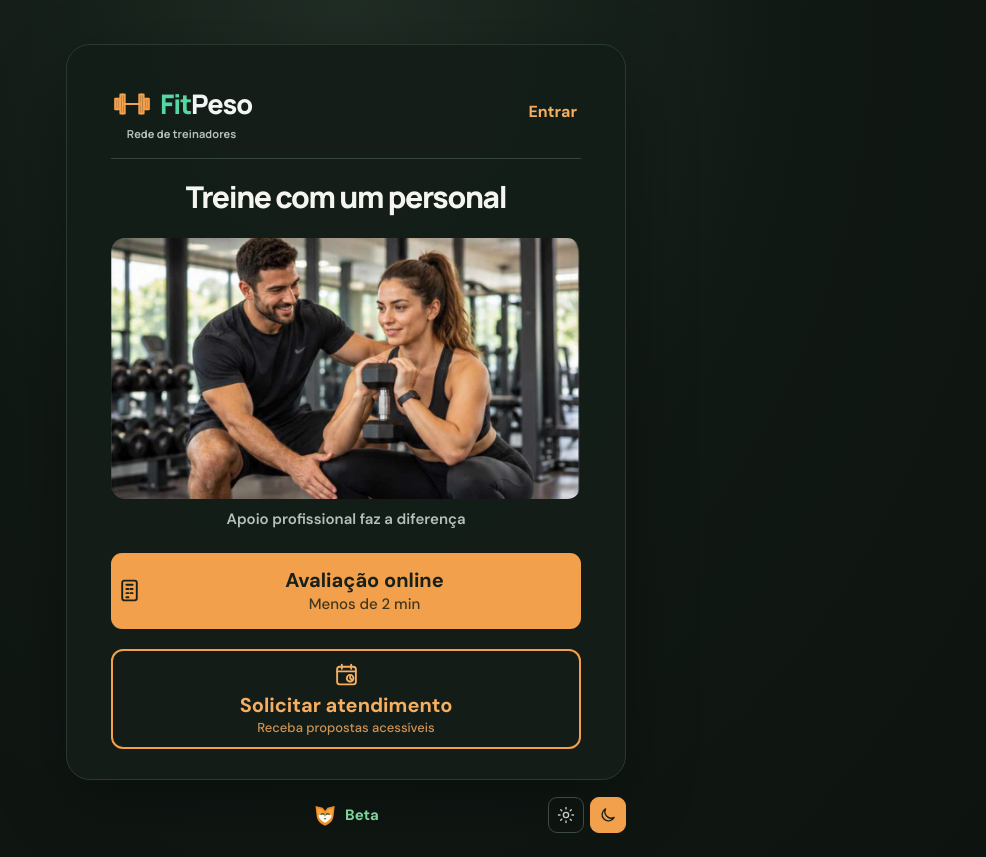
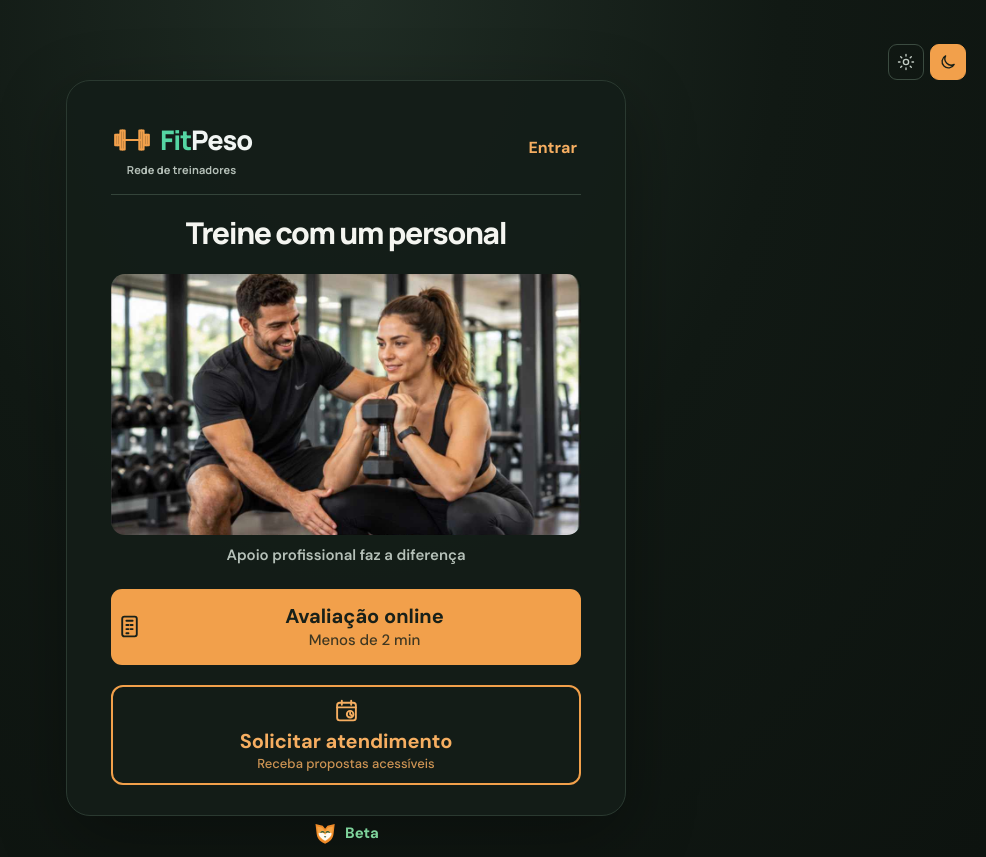
Before and after one commit to albertoapr/calculadoraimc, a Vue app: page / in a window 1280 px wide. Shown: the whole page, without its empty margins (294-1280 px from the left). Built offline with nearby package versions, Linux system fonts and the light colour scheme.

Commit message:
Move botões de tema claro e escuro do rodapé para o canto superior direito

```diff
--- a/src/App.vue
+++ b/src/App.vue
@@ -1701,6 +1701,14 @@ async function sendResult() {
 
 <template>
   <main class="page-shell">
+    <div class="theme-switch theme-switch-top" role="group" aria-label="Aparência do aplicativo">
+      <button type="button" class="theme-icon-button" aria-label="Tema claro" title="Claro" :class="{ active: theme === 'light' }" :aria-pressed="theme === 'light'" @click="theme = 'light'">
+        <svg viewBox="0 0 24 24" aria-hidden="true"><circle cx="12" cy="12" r="3.5"/><path d="M12 2v2m0 16v2M4.93 4.93l1.42 1.42m11.3 11.3 1.42 1.42M2 12h2m16 0h2M4.93 19.07l1.42-1.42m11.3-11.3 1.42-1.42"/></svg>
+      </button>
+      <button type="button" class="theme-icon-button" aria-label="Tema escuro" title="Escuro" :class="{ active: theme === 'dark' }" :aria-pressed="theme === 'dark'" @click="theme = 'dark'">
+        <svg viewBox="0 0 24 24" aria-hidden="true"><path d="M20.2 15.2A8.5 8.5 0 0 1 8.8 3.8 8.5 8.5 0 1 0 20.2 15.2Z"/></svg>
+      </button>
+    </div>
     <section v-if="showTrainerSignup" class="calculator" aria-labelledby="page-title">
       <header class="hero">
         <div class="brand" aria-label="FitPeso — Rede de treinadores">
@@ -2288,14 +2296,7 @@ async function sendResult() {
     <footer>
       <div class="footer-bar">
         <div class="footer-brand"><img :src="foxMark" alt=""><a href="https://wa.me/5521987741518?text=Ol%C3%A1%2C%20sou%20personal.%20Me%20interessei%20pelo%20fitpeso%2C%20como%20funciona%20%3F" target="_blank" rel="noopener noreferrer">Beta</a></div>
-        <div class="theme-switch" role="group" aria-label="Aparência do aplicativo">
-          <button type="button" class="theme-icon-button" aria-label="Tema claro" title="Claro" :class="{ active: theme === 'light' }" :aria-pressed="theme === 'light'" @click="theme = 'light'">
-            <svg viewBox="0 0 24 24" aria-hidden="true"><circle cx="12" cy="12" r="3.5"/><path d="M12 2v2m0 16v2M4.93 4.93l1.42 1.42m11.3 11.3 1.42 1.42M2 12h2m16 0h2M4.93 19.07l1.42-1.42m11.3-11.3 1.42-1.42"/></svg>
-          </button>
-          <button type="button" class="theme-icon-button" aria-label="Tema escuro" title="Escuro" :class="{ active: theme === 'dark' }" :aria-pressed="theme === 'dark'" @click="theme = 'dark'">
-            <svg viewBox="0 0 24 24" aria-hidden="true"><path d="M20.2 15.2A8.5 8.5 0 0 1 8.8 3.8 8.5 8.5 0 1 0 20.2 15.2Z"/></svg>
-          </button>
-        </div>
+
       </div>
     </footer>
   </main>
```
